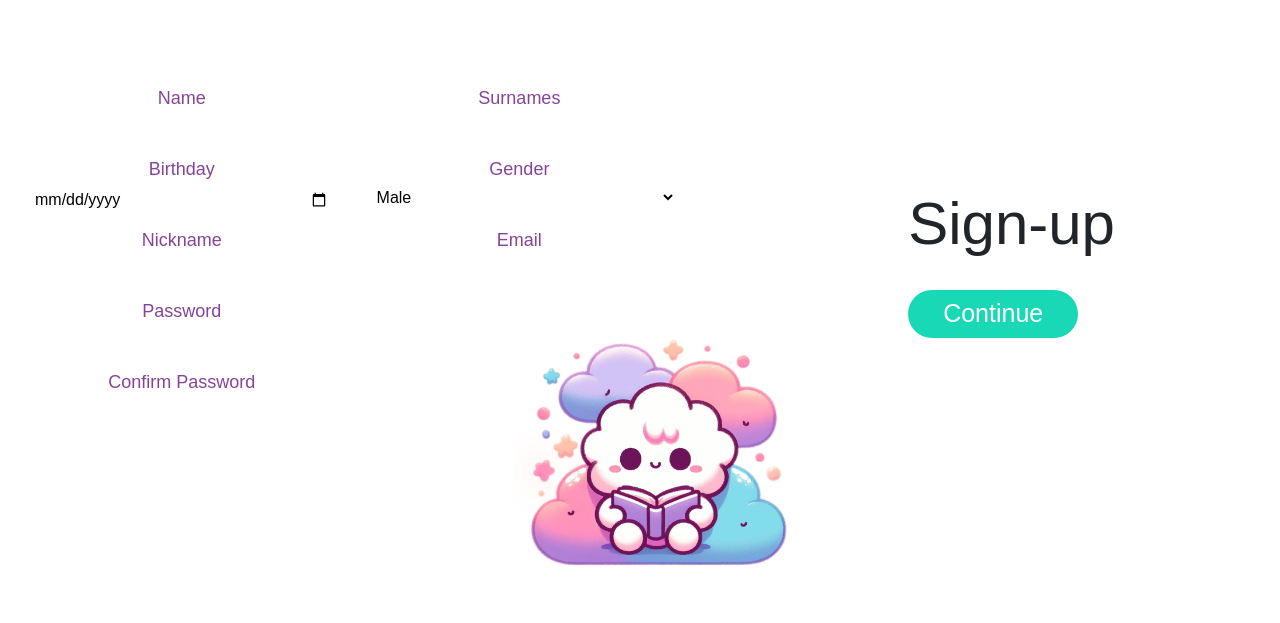
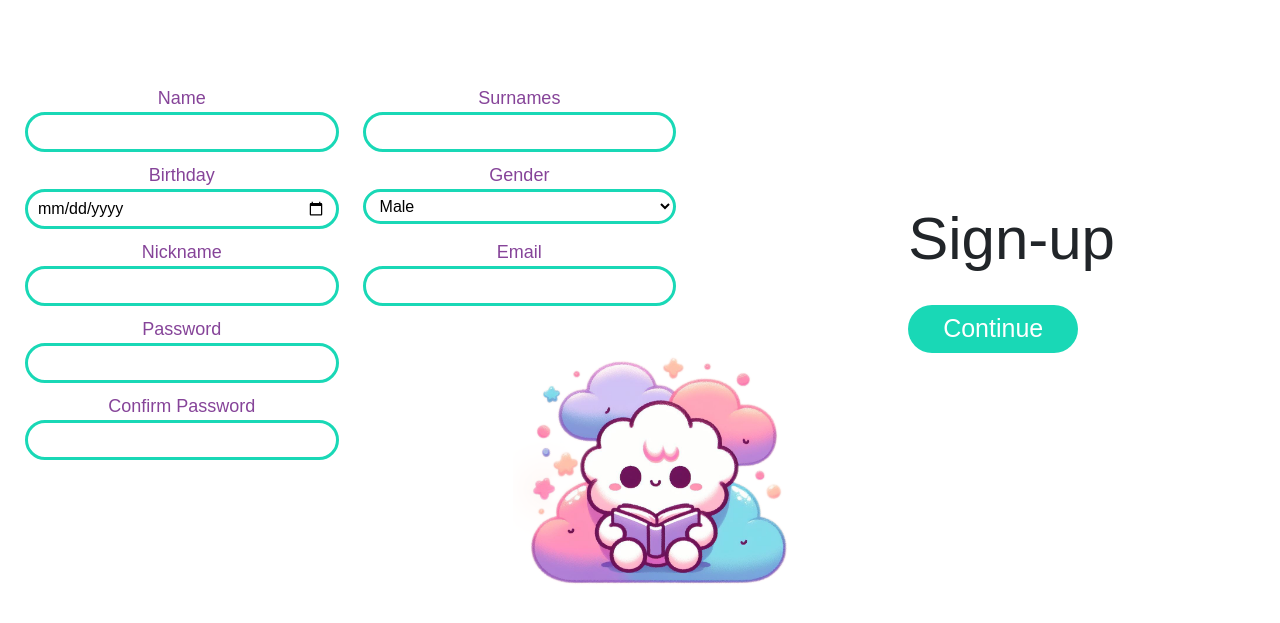
Before and after one commit to andrawiP801/seren-ai, a Django app: page /signup/ in a window 1280 px wide. Shown: the part 96-719 px from the top of the page. Run offline with Django 5.2, Linux system fonts and the light colour scheme; some libraries are stand-ins or nearby versions.

Commit message:
ajuste css

```diff
--- a/static/css/style.css
+++ b/static/css/style.css
@@ -173,13 +173,12 @@ header.main-header{
     color: #864499;
     font-family: 'Montaser Arabic', sans-serif;
 }
-.signup-form input, .signup-form select{
+.signup-form input, .signup-form select {
     width: 100%;
     background: #fff;
     border-radius: 25px;
     padding: 5px 10px;
-    border: 3px;
-    border-color: #19D8B6;
+    border: 3px solid #19D8B6;
     font-size: 16px;
     font-family: 'Montaser Arabic', sans-serif;
 }
```
